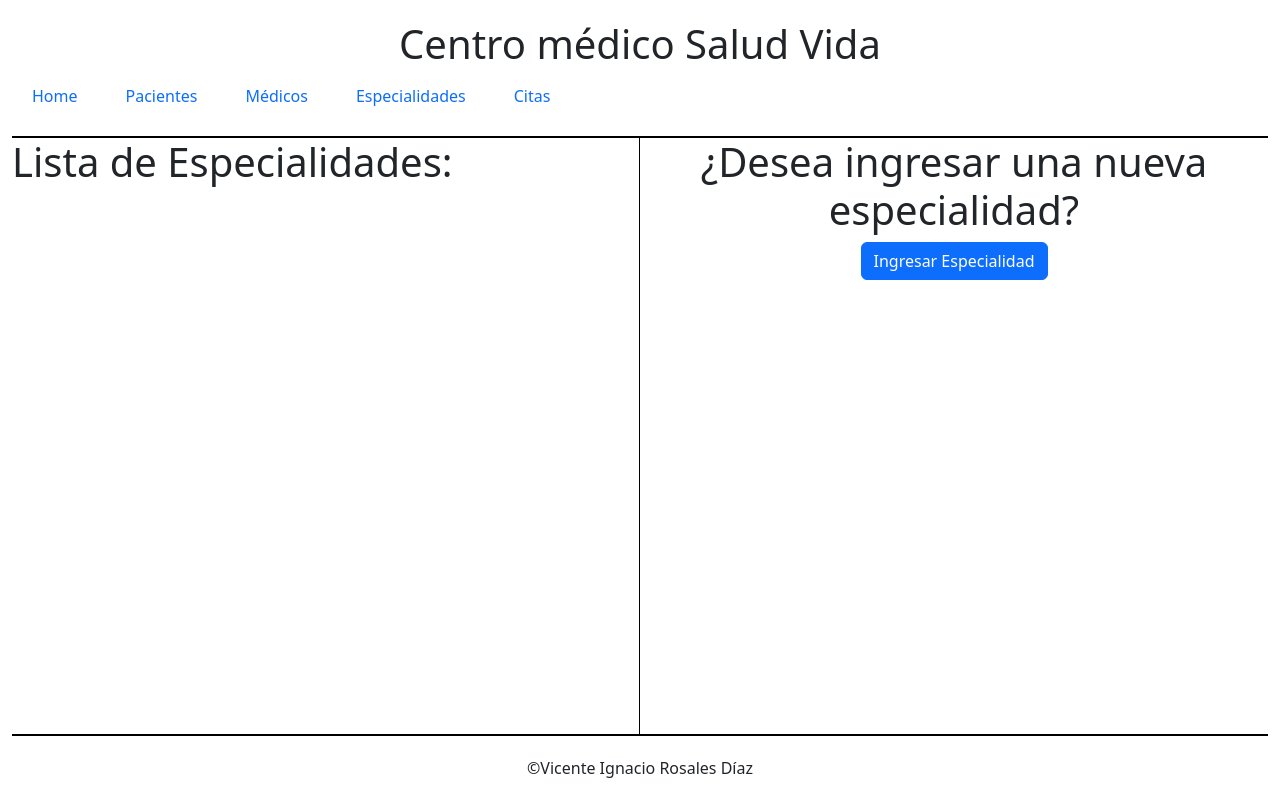
After one commit to wvvicho/CRUD-Centro-m-dico, a Django app: page /listar_especialidades/ in a window 1280 px wide. The commit adds this page. Run offline with Django 4.2, Linux system fonts and the light colour scheme; data that the repository does not hold is empty.

Commit message:
Implementación de funcionalidad Listar y Crear de Especialidades

```diff
--- a/CentroMedico/forms.py
+++ b/CentroMedico/forms.py
@@ -5,6 +5,6 @@ class FormEspecialidad (forms.ModelForm):
     class Meta:
         model = Especialidad
         fields = ['nombre']
-        labels = {
-            'nombre': 'Nombre de la especialidad'
+        widgets = {
+            'nombre': forms.TextInput(attrs={'class':'form-control border-black w-60'}),
         }
--- a/CentroMedico/views.py
+++ b/CentroMedico/views.py
@@ -1,5 +1,28 @@
 from django.shortcuts import render
+from django.urls import reverse_lazy
+from django.views.generic import ListView, CreateView, UpdateView, DeleteView
+from .forms import FormEspecialidad
+from .models import Especialidad
 
 # Create your views here.
 def index(req):
     return render(req, 'base.html')
+
+#CRUD de Especialidades
+
+class ListarEspecialidades(ListView):
+    model = Especialidad
+    template_name = 'listar_especialidades.html'
+    context_object_name = 'especialidades'
+
+class CrearEspecialidades(CreateView):
+    model = Especialidad
+    form_class = FormEspecialidad
+    template_name = 'form_especialidades.html'
+    success_url = reverse_lazy('listar_especialidades')
+
+class ActualizarEspecialidades(UpdateView):
+    pass
+
+class EliminarEspecialidades(DeleteView):
+    pass
--- a/SaludVida/templates/base.html
+++ b/SaludVida/templates/base.html
@@ -32,19 +32,25 @@
         }
     </style>
 </head>
-<div class="maqueta">
+<div class=" container-fluid maqueta">
     <header>
         <h1>Centro médico Salud Vida</h1>
-        <nav>
-            <ul>
-
+        <nav class="navbar">
+            <ul class="d-flex navbar-nav flex-row gap-5">
+                <li class="nav-item"><a href="/" class="text-decoration-none">Home</a></li>
+                <li class="nav-item"><a href="" class="text-decoration-none">Pacientes</a></li>
+                <li class="nav-item"><a href="" class="text-decoration-none">Médicos</a></li>
+                <li class="nav-item"><a href="{% url 'listar_especialidades' %}" class="text-decoration-none">Especialidades</a></li>
+                <li class="nav-item"><a href="" class="text-decoration-none">Citas</a></li>
             </ul>
         </nav>
     </header>
     <body>
         {% block contenido %}
-        Este es el contenido por defecto
-        {% endblock contenido %}
+        <div class="d-flex flex-column align-items-center justify-content-center">
+            <h1>BIENVENIDO AL CENTRO MÉDICO DE SALUD VIDA!</h1>
+        </div>
+        {% endblock %}
     </body>
     <footer>
         <span>©Vicente Ignacio Rosales Díaz</span>
--- /dev/null
+++ b/SaludVida/templates/listar_especialidades.html
@@ -0,0 +1,29 @@
+{% extends "base.html" %}
+{% block contenido %}
+<div class="d-flex">
+    <div class="col-6 border-end border-black">
+        <h1>Lista de Especialidades:</h1>
+        <ul class="d-flex flex-column list-unstyled p-2">
+            {% for especialidad in especialidades %}
+                <li class="d-flex flex-row justify-content-between fs-2 p-4 border border-secondary">
+                    <div>
+                        {{especialidad.nombre}}
+                    </div>
+                    <div>
+                        <a href="" class="btn btn-warning">Actualizar</a>
+                        <a href="" class="btn btn-danger">Eliminar</a>
+                    </div>
+                </li>
+            {% endfor %}
+        </ul>
+    </div>
+    <aside class="col-6 d-flex flex-column gap-4 text-center align-items-center">
+        {% block form_especialidad %}
+        <div class="w-70">
+            <h1>¿Desea ingresar una nueva especialidad?</h1>
+            <a href="{% url 'crear_especialidades' %}" class="btn btn-primary">Ingresar Especialidad</a>
+        </div>
+        {% endblock %}
+    </aside>
+</div>
+{% endblock %}
--- a/SaludVida/urls.py
+++ b/SaludVida/urls.py
@@ -21,5 +21,7 @@ import CentroMedico.views as cen
 
 urlpatterns = [
     path('admin/', admin.site.urls),
-    path('', cen.index, name='home')
+    path('', cen.index, name='home'),
+    path('listar_especialidades/', cen.ListarEspecialidades.as_view(), name='listar_especialidades'),
+    path('crear_especialidad/', cen.CrearEspecialidades.as_view(), name='crear_especialidades')
 ]
```
Also changed, not shown: SaludVida/templates/form_especialidades.html (added, +14 -0 lines).
